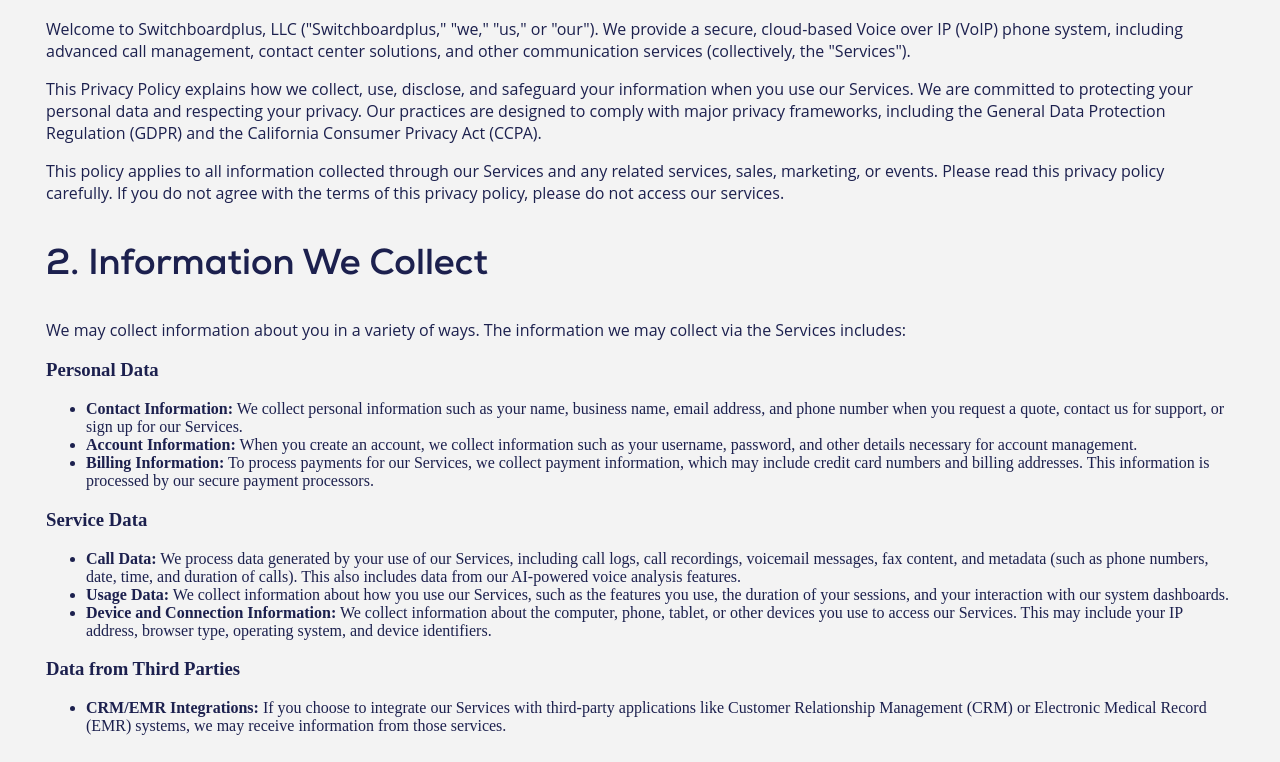
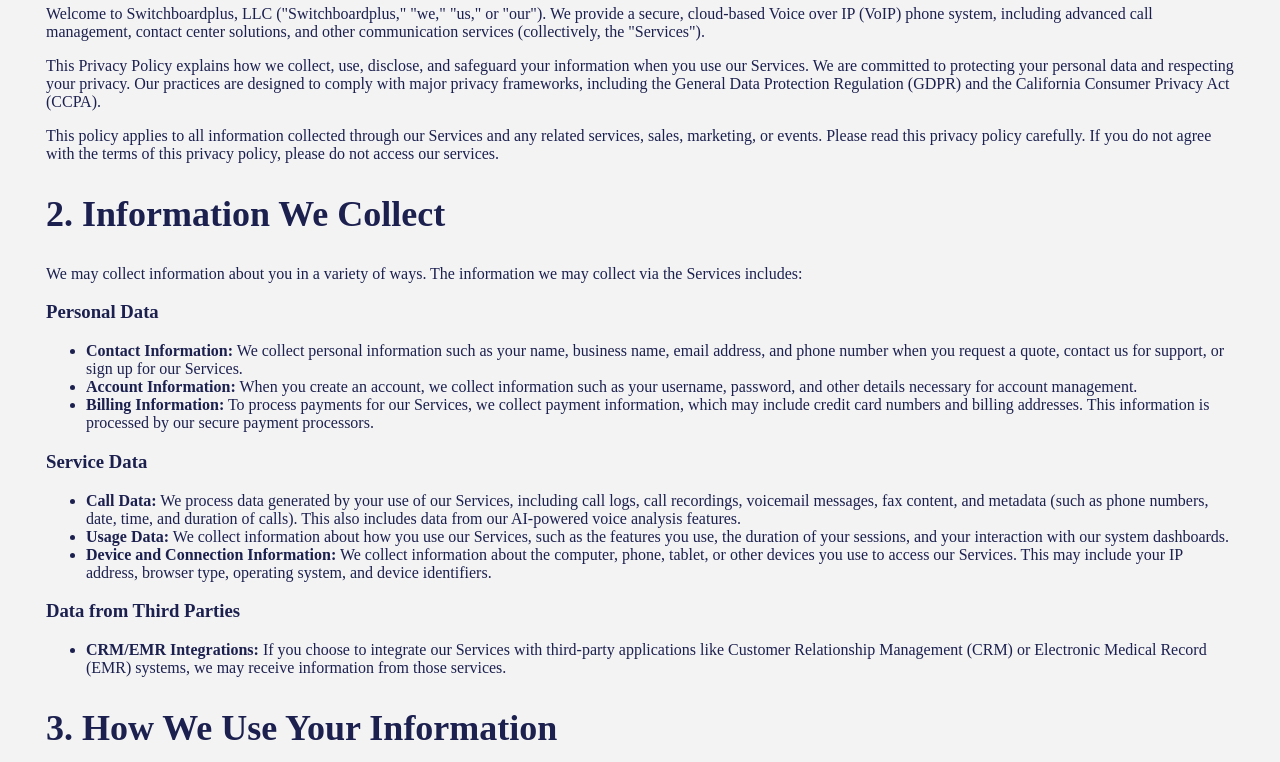
Before and after one commit to switchboardplus/switchboardplus.github.io, a plain HTML site: page privacy-policy/index.html in a window 1280 px wide. Shown: the part 579-1341 px from the top of the page. Drawn offline with Linux system fonts and the light colour scheme; a web font is replaced by a local one.

Commit message:
Update index.html

```diff
--- a/privacy-policy/index.html
+++ b/privacy-policy/index.html
@@ -205,7 +205,9 @@
         }
       }
 
-
+      .section.s2 .container * {
+font-family: r;
+}
     </style>
   </head>
   <body>
```
